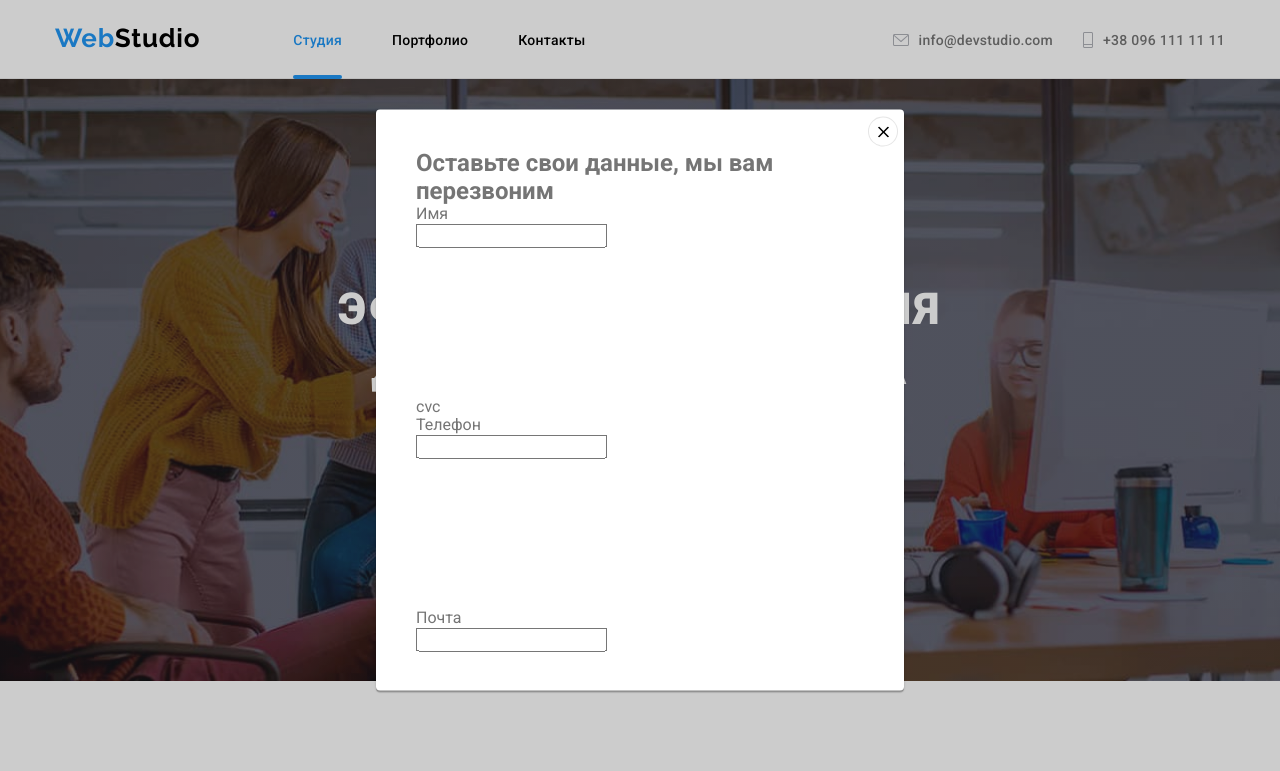
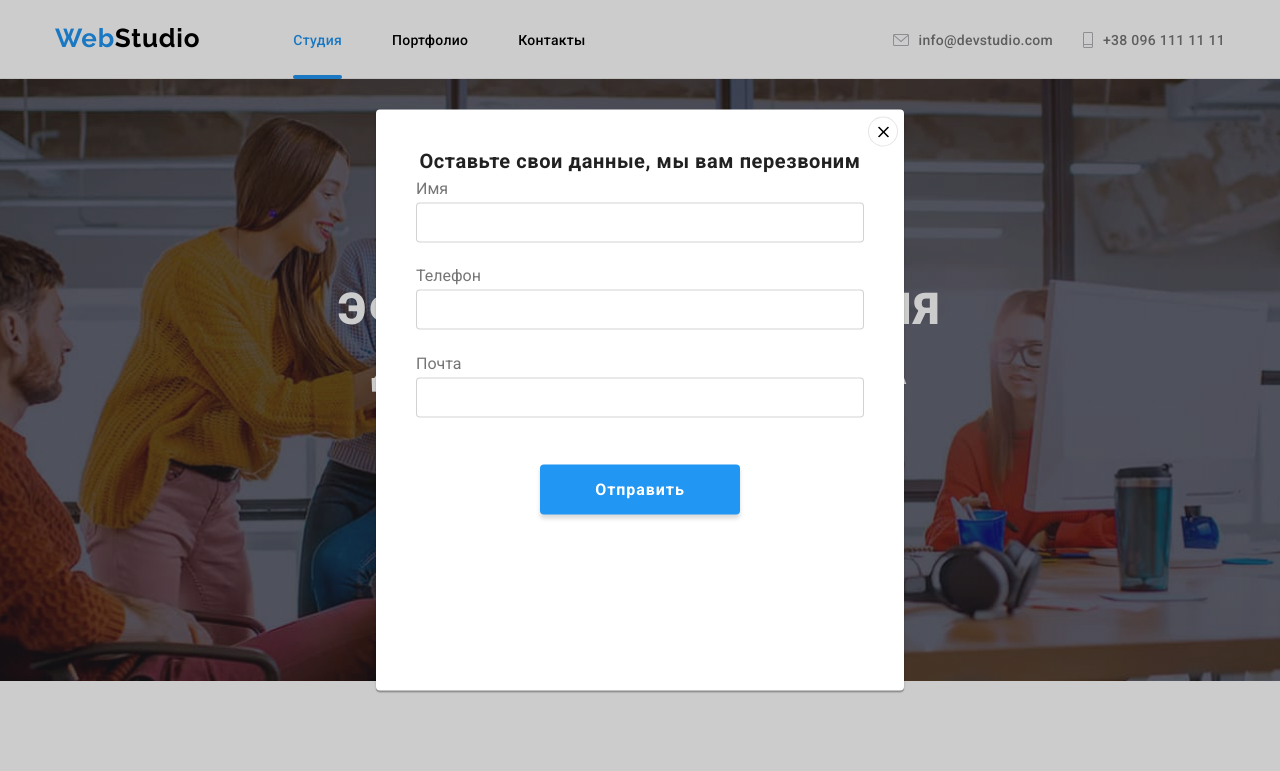
Before and after one commit to AVerba/goit-markup-hw-06, a plain HTML site: page index.html in a window 1280 px wide. Both pictures are taken after a click on the button "Заказать услугу". Shown: the top 771 px of the page. Drawn offline with nearby package versions, Linux system fonts and the light colour scheme.

Commit message:
modify  modal

```diff
--- a/css/styles.css
+++ b/css/styles.css
@@ -291,8 +291,8 @@ h3 {
   cursor: pointer;
   border: inherit;
 }
-
-.order__modal {
+/* Modal window */
+.modal__order {
   position: fixed;
   top: 50%;
   left: 50%;
@@ -304,6 +304,33 @@ h3 {
   border-radius: 4px;
   padding: 40px 40px;
 }
+.modal_container{
+  margin: 0 auto;
+
+}
+.modal__form{
+  display: flex;
+  flex-direction: column;
+}
+.form__field{
+  position: relative;
+  margin-bottom: 28px;
+}.form__label{
+  position: absolute;
+  top: -23px;
+  left: 0;
+}
+.form__input{
+  width: 100%;
+  height: 40px;
+
+  border: 1px solid rgba(33, 33, 33, 0.2);
+  box-sizing: border-box;
+  border-radius: 4px;
+}
+.form__input:focus{
+  outline-color: var(--action-color);
+}
 .modal__title {
   font-weight: bold;
   font-size: 20px;
@@ -311,6 +338,25 @@ h3 {
   text-align: center;
   letter-spacing: 0.03em;
   color: #212121;
+  margin-bottom: 30px;
+}
+.form__submit-btn{
+
+  font-weight: 700;
+  font-size: 16px;
+  line-height:calc(30 / 16);
+  letter-spacing: 0.06em;
+
+  background-color: var(--action-color);
+  border: none;
+  box-shadow: 0px 4px 4px rgba(0, 0, 0, 0.15);
+  border-radius: 4px;
+  padding: 10px 55px;
+  margin: 0px auto;
+  cursor: pointer;
+
+  outline-color: var(--action-color);
+  color: #FFFFFF;
 }
 .btn-close {
   position: absolute;
--- a/index.html
+++ b/index.html
@@ -382,55 +382,53 @@
     </div>
 
     <div class="_backdrop _is-hidden" data-modal>
-        <div class="order__modal">
-            <form class="js-form" id="modal-form">
-                <h2 class="form-title">Оставьте свои данные, мы вам перезвоним</h2>
+        <div class="modal__order">
+            <div class="modal_container">
+                <form class="modal__form form">
+                    <h2 class="modal__title">Оставьте свои данные, мы вам перезвоним</h2>
+                    <label class="form__field">
+                        <input type="text" class="form__input" name="name" placeholder=" "/>
+                        <span class="form__label">Имя</span>
+                        <span class="form__icon">
+                            <svg class="field-icon" width="16" height="15">
+                                <use href="./images/icons/sprite.svg#form-name-person"> </use>
+                            </svg>
+                        </span>
+                    </label>
+                    <label class="form__field">
+                        <input type="mail" class="form__input" name="email" placeholder=" "/>
+                        <span class="form__label">Телефон</span>
+                        <span class="form__icon">
+                            <svg class="field-icon" width="16" height="15">
+                                <use href="./images/icons/sprite.svg#form-name-person"> </use>
+                            </svg>
+                        </span>
+                    </label>
+                    <label class="form__field">
+                        <input type="tel" class="form__input" name="phone" placeholder=" "/>
+                        <span class="form__label">Почта</span>
+                        <span class="form__icon">
+                            <svg class="field-icon" width="16" height="15">
+                                <use href="./images/icons/sprite.svg#form-name-person"> </use>
+                            </svg>
+                        </span>
+                    </label>
+                    <button type="submit" class="form__submit-btn">Отправить</button>
+                </form>
 
-                <div class="input-container flexbox">
+            </div>
 
-                    <label for="name" class="label-form-titles">Имя</label>
-                    <div class="input-icon-container">
-                        <input class="modalform-input" type="text" name="name" id="name" />
-                        <svg class="icon forms">
-                            <use href="./images/icons/sprite.svg#form-name-person"> </use>
-                        </svg>cvc
-                    </div>
 
-                    <label for="tel-number" class="label-form-titles">Телефон</label>
-                    <div class="input-icon-container">
-                        <input class="modalform-input" type="tel" name="tel-number" id="tel-number" />
-                        <svg class="icon">
-                            <use href="./images/icons/sprite.svg#form-phone"> </use>
-                        </svg>
-                    </div>
 
-                    <label for="mail" class="label-form-titles">Почта</label>
-                    <div class="input-icon-container">
-                        <input class="modalform-input" type="email" name="mail" id="mail" />
-                        <svg class="icon">
-                            <use href="./images/icons/sprite.svg#form-email"> </use>
-                        </svg>
-                    </div>
 
-                    <label for="comment" class="label-form-titles">Комментарий</label>
-                    <textarea class="modalform-comment" name="comment" id="comment" rows="7"
-                        placeholder="Введите текст"></textarea>
 
-                    <label for="checkbox" class="label-checkbox"><input type="checkbox"
-                            class="checkbox visually-hidden" id="checkbox" />
-                        <span class="label-checkbox-title">Соглашаюсь с рассылкой и
-                            принимаю</span> <a href="/" class="link"> Условия
-                            договора</a>
 
-                    </label>
-                </div>
-                <button type="submit" class="modal-submit">Отправить</button>
-            </form>
-           <button type="button" class="btn-close _d-flex" data-modal-close>
+            <button type="button" class="btn-close _d-flex" data-modal-close>
                 <svg class="icon"  width="11" height="11">
                     <use xlink:href="./images/control/controls.svg#close"></use>
                 </svg>
             </button>
+
         </div>
     </div>
 
```
